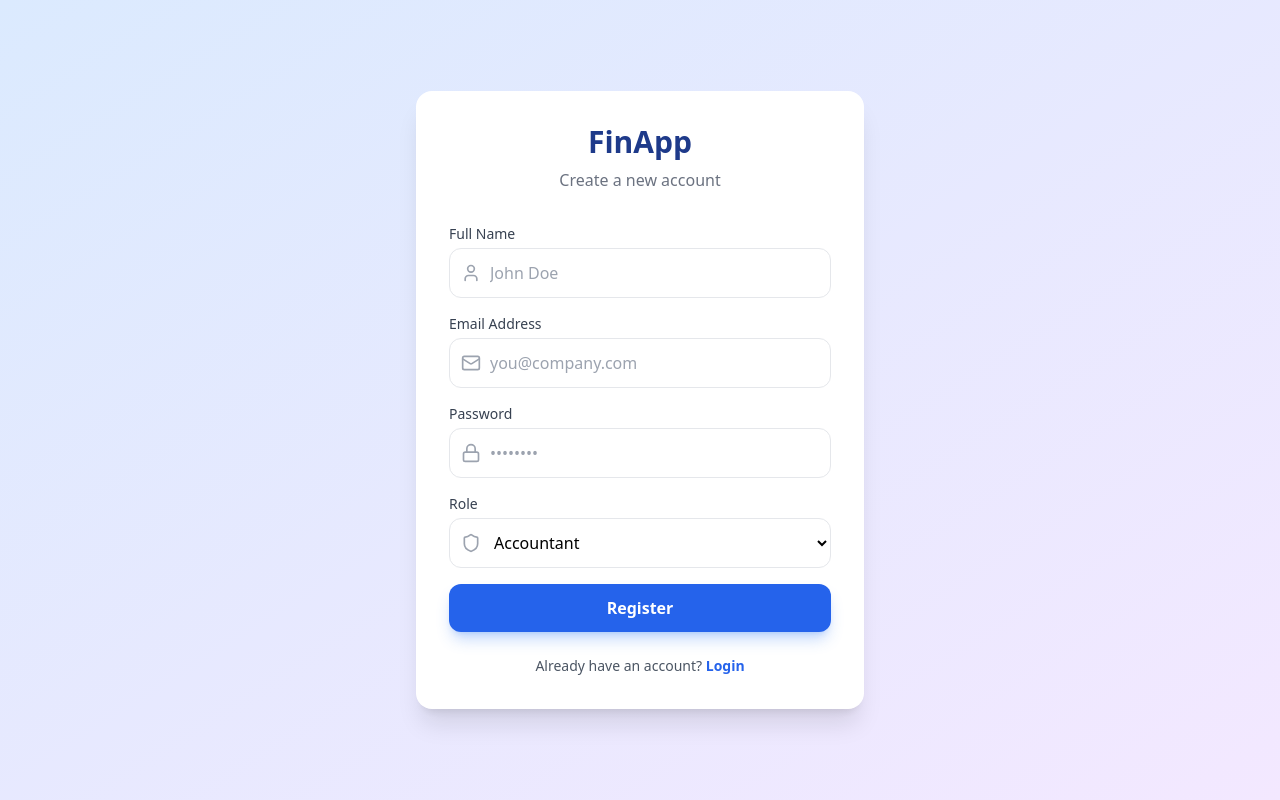
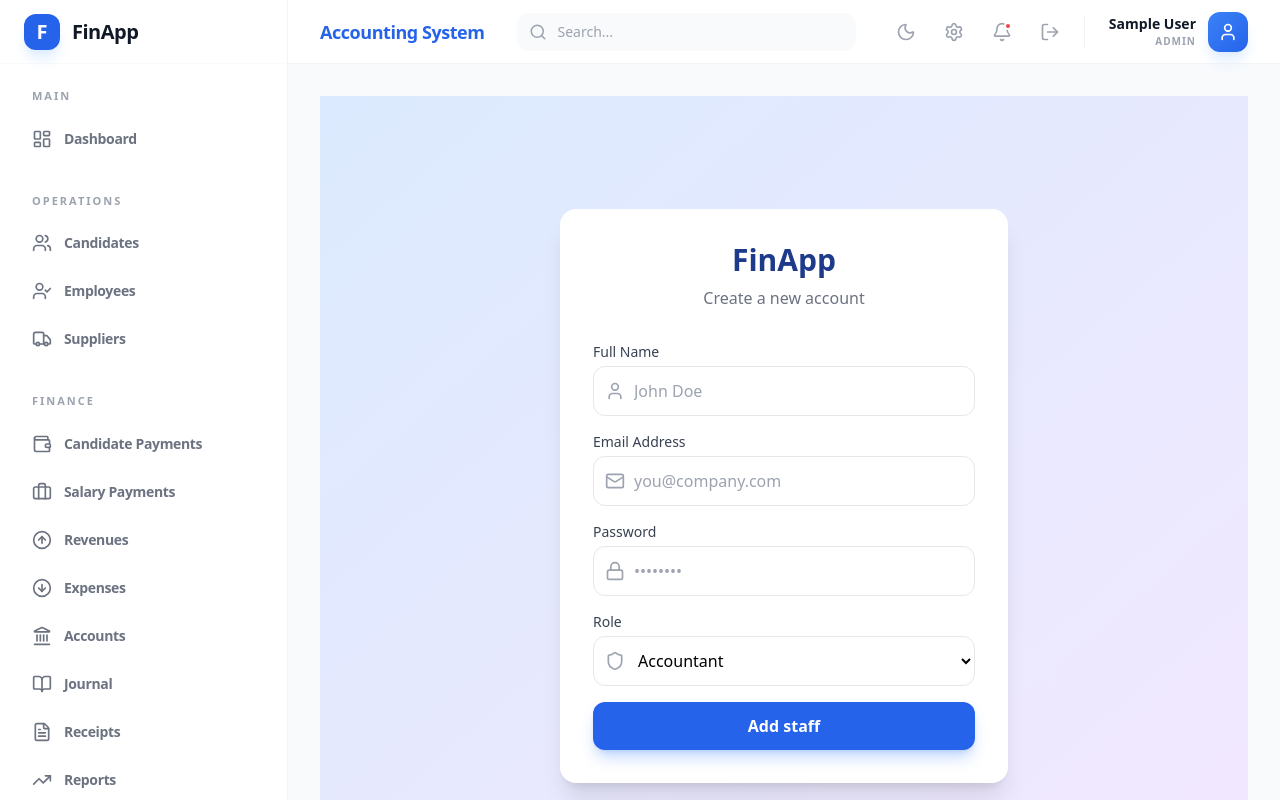
Before and after one commit to lewis6284/accounting-frontend, a React app in the folder Frontend/: page /register in a window 1280 px wide. Built offline with nearby package versions, Linux system fonts and the light colour scheme; no server answers; sample sign-in values are in the browser's storage; the HTML template or start-up script is replaced by a standard one.

Commit message:
fix: remove register from public and make it auth required

```diff
--- a/Frontend/src/App.jsx
+++ b/Frontend/src/App.jsx
@@ -33,11 +33,12 @@ function App() {
           <Routes>
             {/* Public Routes */}
             <Route path="/login" element={<Login />} />
-            <Route path="/register" element={<Register />} />
             <Route path="/" element={<Navigate to="/dashboard" replace />} />
 
 
             {/* Protected Routes */}
+
+            <Route path="/register" element={<ProtectedRoute><Register /></ProtectedRoute>} />
             <Route path="/dashboard" element={
               <ProtectedRoute>
                 <Dashboard />
--- a/Frontend/src/pages/Login.jsx
+++ b/Frontend/src/pages/Login.jsx
@@ -66,10 +66,6 @@ const Login = () => {
                         Sign In
                     </button>
                 </form>
-
-                <div className="mt-6 text-center text-gray-600 text-sm">
-                    Don't have an account? <Link to="/register" className="text-brand-600 font-semibold hover:underline">Register</Link>
-                </div>
             </div>
         </div>
     );
--- a/Frontend/src/pages/Register.jsx
+++ b/Frontend/src/pages/Register.jsx
@@ -16,9 +16,10 @@ const Register = () => {
         e.preventDefault();
         try {
             await register(name, email, password, role);
-            toast.success('Registration successful! Please login.');
-            navigate('/login');
-        } catch (error) {
+            toast.success('Staff added successfully!');
+            navigate('/dashboard');
+        } catch (err) {
+            console.error(err);
             toast.error('Registration failed');
         }
     };
@@ -92,13 +93,9 @@ const Register = () => {
                         type="submit"
                         className="w-full bg-brand-600 text-white font-bold py-3 rounded-xl hover:bg-brand-700 shadow-lg shadow-brand-500/30 transition-all transform hover:scale-[1.02] mt-4"
                     >
-                        Register
+                        Add staff
                     </button>
                 </form>
-
-                <div className="mt-6 text-center text-gray-600 text-sm">
-                    Already have an account? <Link to="/login" className="text-brand-600 font-semibold hover:underline">Login</Link>
-                </div>
             </div>
         </div>
     );
```
Also changed, not shown: 1 other file (tests, documents, lock files or other folders).
